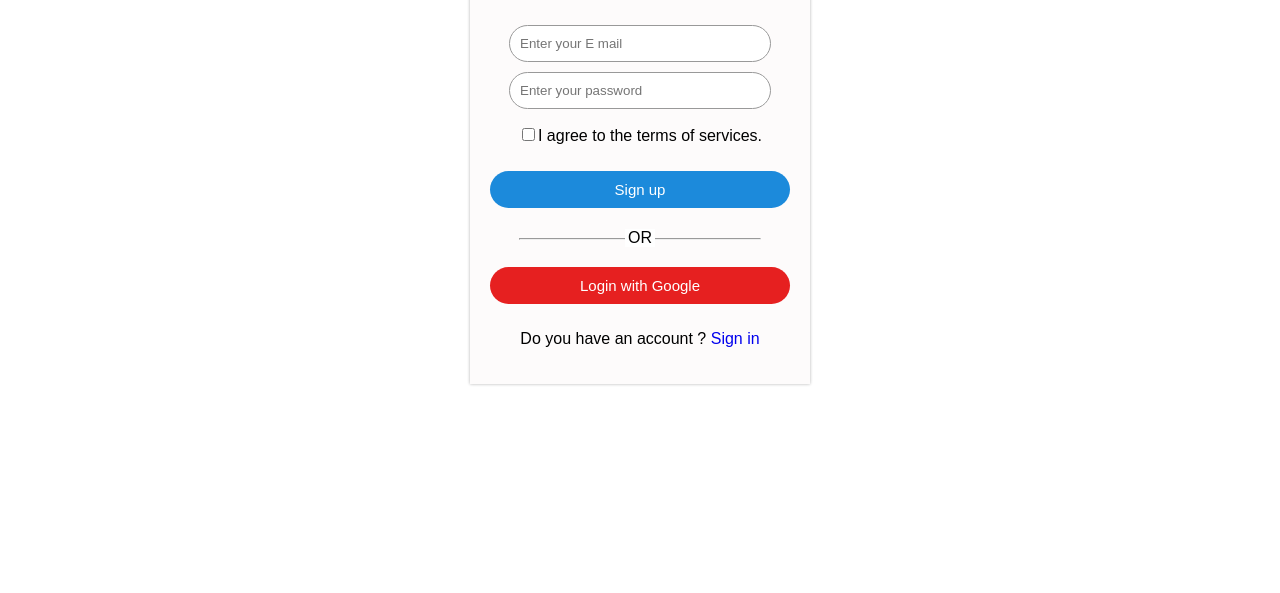
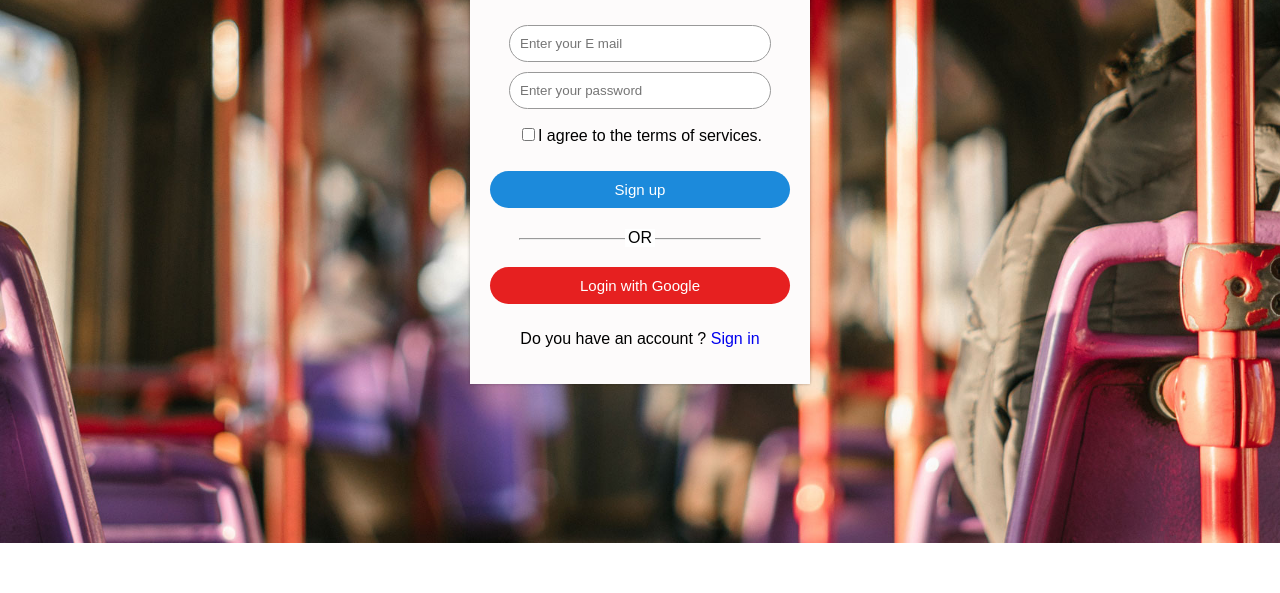
Before and after one commit to PrachiSingh09/Hunter, a plain HTML site: page account.html in a window 1280 px wide. Shown: the part 207-800 px from the top of the page. Drawn offline with Linux system fonts and the light colour scheme; files whose address does not match are found by name.

Commit message:
Update account.css

```diff
--- a/account.css
+++ b/account.css
@@ -2,7 +2,7 @@ body{
     margin: 0;
     padding: 0;
     font-family: sans-serif;
-    background-image: url(img/signup.jpg);
+    background-image: url('signup.jpg');
     background-repeat: no-repeat;
     background-size: 1500px;
 }
```
